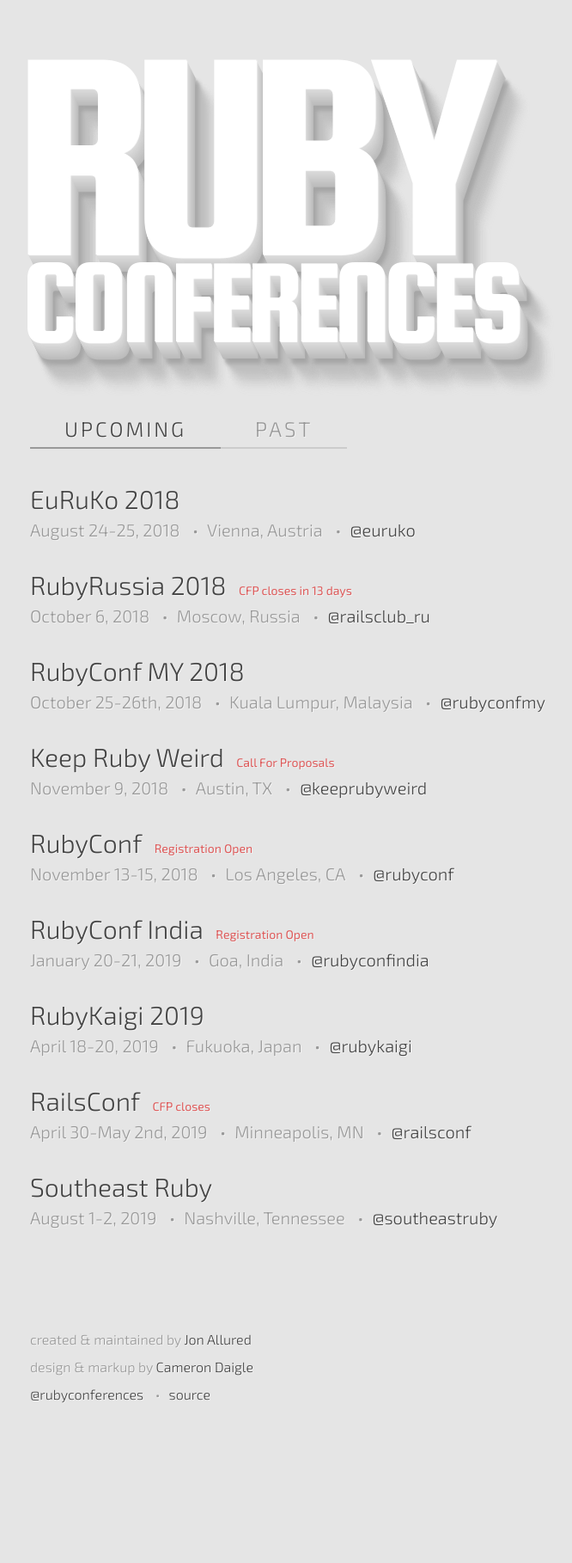
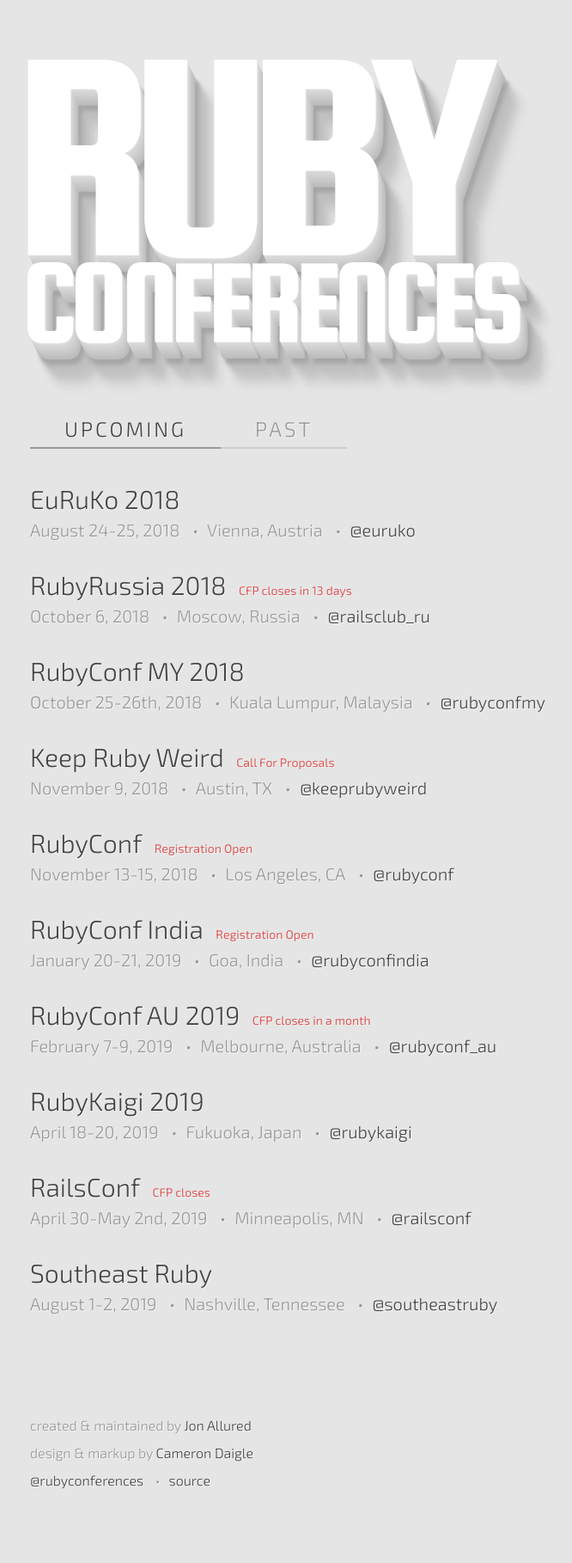
Before and after one commit to ruby-conferences/ruby-conferences.github.io, a Jekyll site: the page built from index.html, in a window 1280 px wide. Shown: the whole page at 86% size, without its empty margins (205-871 px from the left). Built offline with Jekyll 4.4.1, drawn with Linux system fonts in a browser that asks for light colours; before the commit the page ends 1718 px from its top, so only the background shows below that.

Commit message:
Adds RubyConf AU 2019

```diff
--- a/_data/upcoming.yml
+++ b/_data/upcoming.yml
@@ -43,6 +43,14 @@
   twitter: rubyconfindia
   reg_phrase: "Registration Open"
 
+- name: RubyConf AU 2019
+  location: Melbourne, Australia
+  dates: "February 7-9, 2019"
+  url: https://rubyconf.org.au/2019
+  twitter: rubyconf_au
+  cfp_phrase: CFP closes
+  cfp_date: October 15, 2018
+
 - name: RubyKaigi 2019
   location: Fukuoka, Japan
   dates: "April 18-20, 2019"
```
